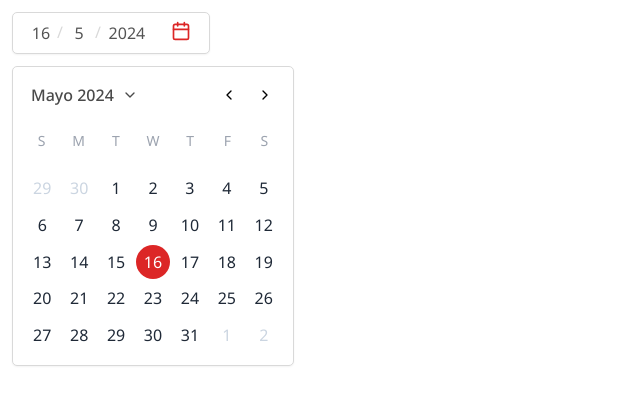
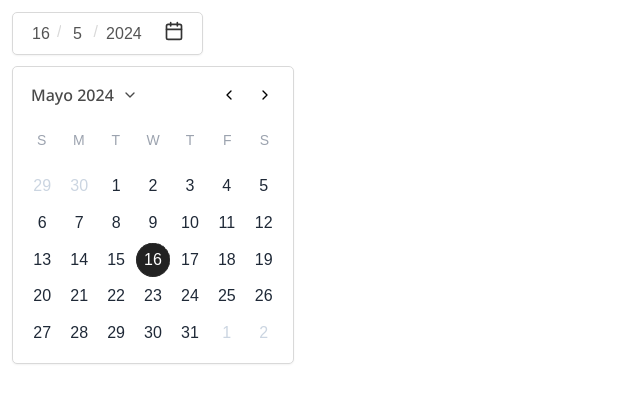
Before and after one commit to falcondpr/suic.dev, a React (Vite) app: page / in a window 1280 px wide. Both pictures are taken after a click on the button 180 px from the left and 33 px from the top of the page. Shown: the top 404 px of the page, without its empty margins (0-640 px from the left). Built offline with nearby package versions, Linux system fonts and the light colour scheme; a web font is replaced by a local one.

Commit message:
feat: monocromatic style

```diff
--- a/package.json
+++ b/package.json
@@ -1,6 +1,6 @@
 {
   "name": "suic.dev",
-  "version": "0.0.32",
+  "version": "0.0.33",
   "type": "module",
   "main": "./index.js",
   "module": "./index.js",
--- a/src/components/Calendar.module.css
+++ b/src/components/Calendar.module.css
@@ -7,7 +7,7 @@
 .calendarContainer {
   display: flex;
   align-items: center;
-  gap: 0 12px;
+  gap: 0 8px;
   width: max-content;
   color: #333;
   position: relative;
@@ -22,6 +22,7 @@
 .calendarSubContainer {
   display: flex;
   position: relative;
+  cursor: pointer;
 }
 
 .calendarSubContainer::after {
@@ -56,7 +57,7 @@
 }
 
 .button {
-  width: min;
+  width: min-content;
   border: none;
   background-color: #fff;
   outline: none;
--- a/src/components/Calendar.tsx
+++ b/src/components/Calendar.tsx
@@ -57,7 +57,11 @@ export const Calendar: React.FC<CalendarProps> = ({
       <div className="suic-calendar">
         <div className={styles.calendar}>
           <div className={styles.calendarContainer}>
-            <div className={styles.calendarSubContainer}>
+            <div
+              role="button"
+              className={styles.calendarSubContainer}
+              onClick={() => (show ? setShow(false) : setShow(true))}
+            >
               <input
                 type="number"
                 value={String(date.getDate())}
--- a/src/components/CalendarBody.module.css
+++ b/src/components/CalendarBody.module.css
@@ -100,7 +100,23 @@ button {
 }
 
 .today {
-  color: #ef4444; /* text-red-500 */
+  color: #222; /* text-red-500 */
+  position: relative;
+}
+
+.today::before {
+  content: "";
+  position: absolute;
+  bottom: 50%;
+  left: 50%;
+  transform: translate(-50%, 50%);
+  /* width: 5px;
+  height: 5px; */
+  border-radius: 999px;
+  /* background-color: #333; */
+  width: calc(100% - 3px);
+  height: calc(100% - 3px);
+  border: 1px dashed #333;
 }
 
 .currentMonth {
@@ -118,12 +134,12 @@ button {
 
 .todaySelected {
   border-radius: 999px;
-  background-color: #dc2626; /* bg-red-600 */
+  background-color: #222; /* bg-red-600 */
   color: white;
 }
 
 .todaySelectedHover {
-  background-color: rgb(220, 38, 38); /* hover:bg-red-500/70 */
+  background-color: #222; /* hover:bg-red-500/70 */
   border-radius: 999px;
 }
 
--- a/src/components/ListMonths.module.css
+++ b/src/components/ListMonths.module.css
@@ -14,19 +14,14 @@
 }
 
 .headerButton:hover {
-  background-color: rgba(
-    229,
-    231,
-    235,
-    0.3
-  ); /* hover:bg-gray-200/30 */
+  background-color: rgba(229, 231, 235, 0.3);
   border-color: transparent; /* hover:border-transparent */
 }
 
 .monthGrid {
   display: grid;
   grid-template-columns: repeat(3, 1fr); /* grid-cols-3 */
-  gap: 0.5rem; /* gap-2 */
+  gap: 0.5rem 1rem; /* gap-2 */
   margin-top: 0.5rem; /* mt-2 */
 }
 
@@ -45,14 +40,14 @@
 }
 
 .selectedMonth {
-  background-color: #dc2626; /* bg-red-600 */
+  background-color: #222; /* bg-red-600 */
   color: white; /* text-white */
 }
 
 .selectedMonth:hover {
-  background-color: #b91c1c; /* hover:bg-red-500 */
+  background-color: #333; /* hover:bg-red-500 */
 }
 
 .currentMonth {
-  box-shadow: 0 0 0 2px rgba(252, 165, 165, 1); /* ring-1 ring-red-300 */
+  box-shadow: 0 0 0 2px #555; /* ring-1 ring-red-300 */
 }
--- a/src/components/ListYears.module.css
+++ b/src/components/ListYears.module.css
@@ -20,14 +20,14 @@
 }
 
 .selectedYear {
-  background-color: #dc2626; /* bg-red-600 */
+  background-color: #222; /* bg-red-600 */
   color: white; /* text-white */
 }
 
 .selectedYear:hover {
-  background-color: #b91c1c; /* hover:bg-red-500 */
+  background-color: #333; /* hover:bg-red-500 */
 }
 
 .currentYear {
-  box-shadow: 0 0 0 2px rgba(252, 165, 165, 1); /* ring-1 ring-red-300 */
+  box-shadow: 0 0 0 2px #999; /* ring-1 ring-red-300 */
 }
--- a/src/index.css
+++ b/src/index.css
@@ -23,7 +23,8 @@
  */
 
 .suic-calendar > * {
-  font-family: "Noto_Regular";
+  font-family: sans-serif;
+  line-height: 1;
 }
 
 .suic-calendar html {
@@ -37,11 +38,6 @@
 /**
  * Remove the margin in all browsers.
  */
-
-.suic-calendar body {
-  margin: 0;
-  font-family: "Roboto", sans-serif;
-}
 
 /**
  * Render the `main` element consistently in IE.
--- a/src/shared/variables.css
+++ b/src/shared/variables.css
@@ -1,7 +1,7 @@
 @import url("https://fonts.googleapis.com/css2?family=Roboto:wght@400;500&display=swap");
 
 :root {
-  --main-red-color: rgb(220 38 38);
+  --main-red-color: #333;
   --main-text-color: darkblue;
 }
 
```
Also changed, not shown: src/assets/fonts/NotoSans-Medium.ttf (deleted), src/assets/fonts/NotoSans-Regular.ttf (deleted), style.css.
